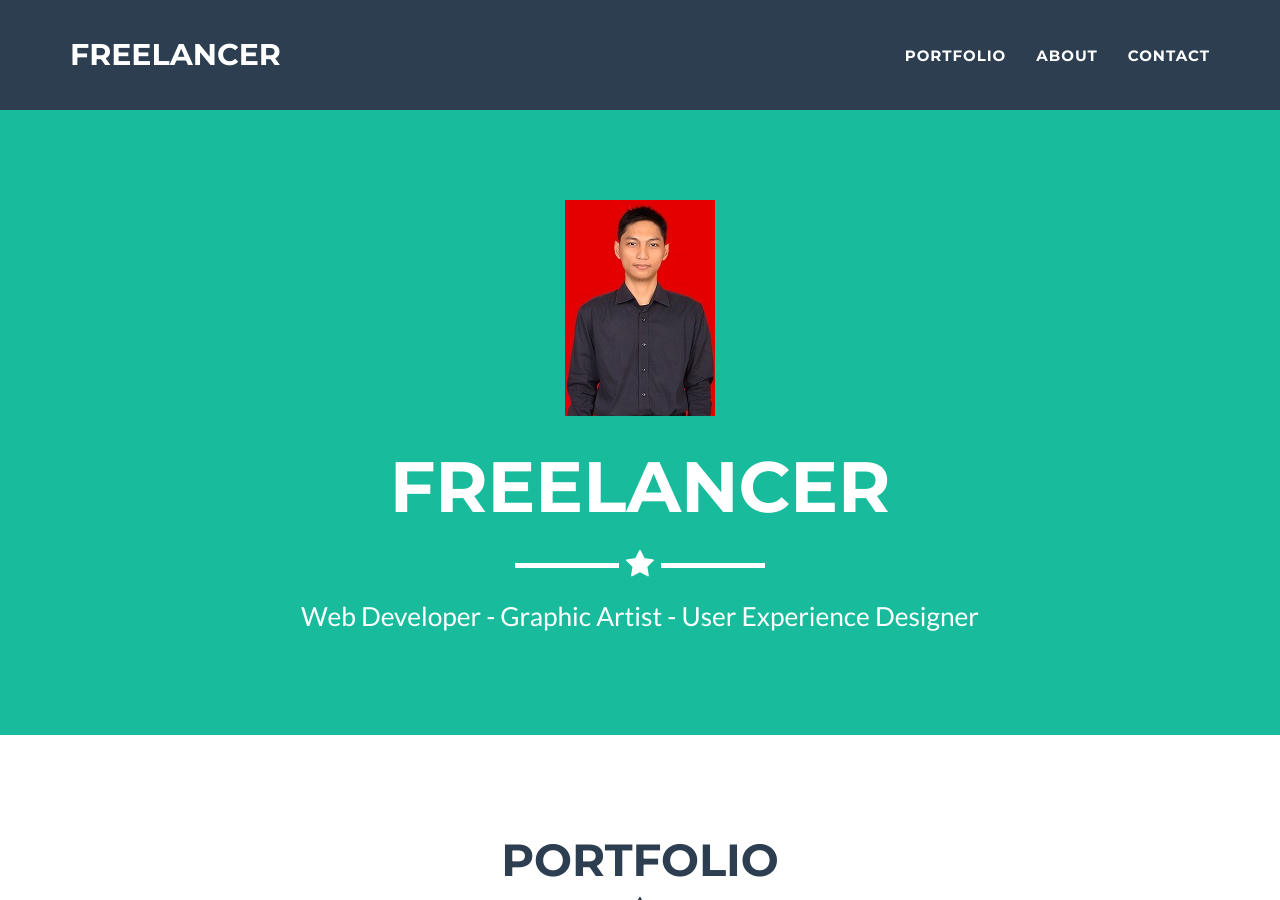
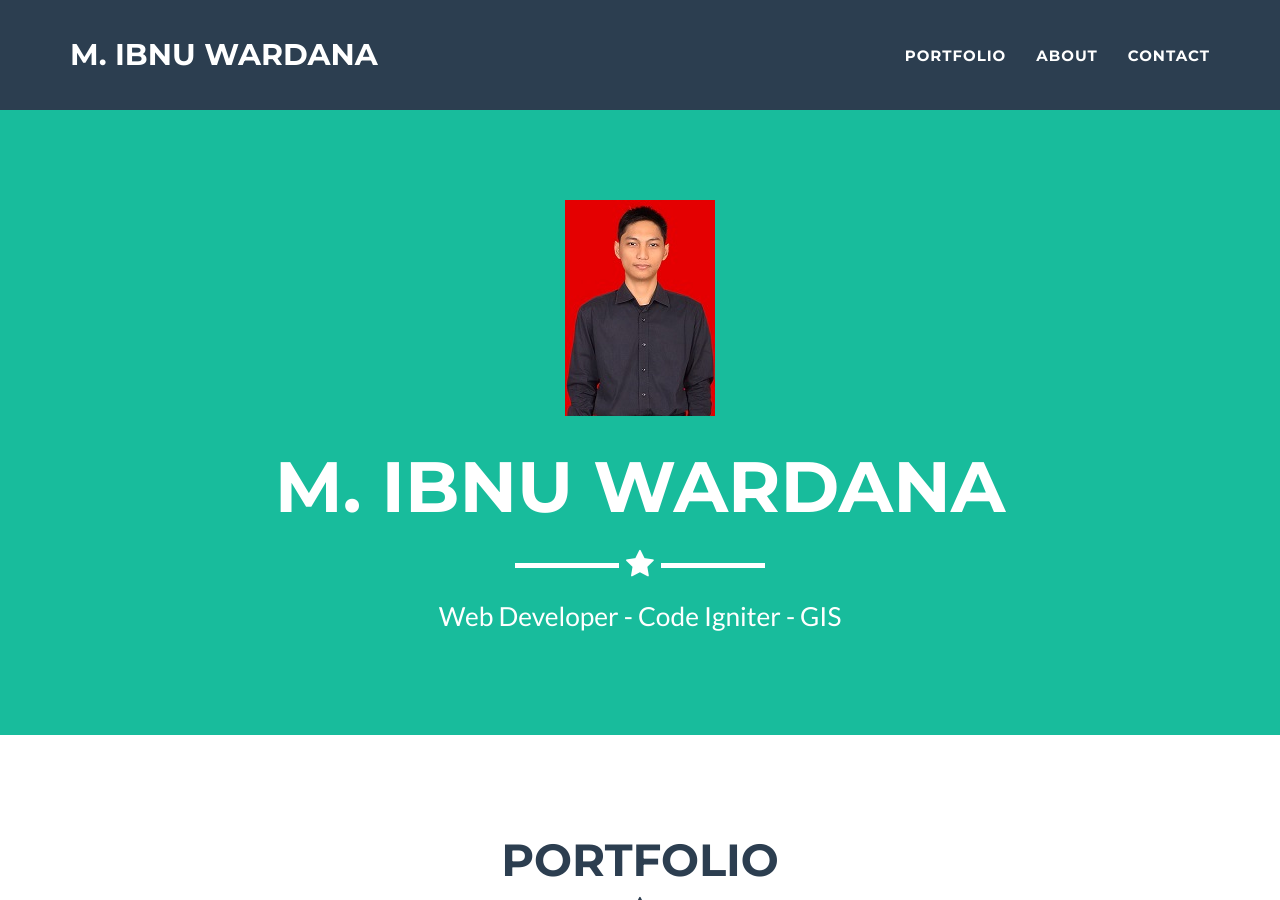
Before and after one commit to ibnudana02/ibnudana, a Jekyll site: the page built from index.html, in a window 1280 px wide and 900 px high. Built offline with Jekyll 4.4.1, drawn with Linux system fonts in a browser that asks for light colours.

Commit message:
Update _config.yml

```diff
--- a/_config.yml
+++ b/_config.yml
@@ -1,11 +1,11 @@
 # Site settings
-title: Freelancer
+title: M. Ibnu Wardana
 email: muhammadibnuwardana@gmail.com
 url: https://ibnudana02.github.io
 description: "Write an awesome description for your new site here. You can edit this line in _config.yml. It will appear in your document head meta (for Google search results) and in your feed.xml site description."
 keywords: "your keywords, separated by commas"
-skills: "Web Developer - Graphic Artist - User Experience Designer"
-meta_author: LastName FirstName
+skills: "Web Developer - Code Igniter - GIS"
+meta_author: Ibnu Wardana Muhammad
 
 # Google webmaster tools
 google_verify:
```
